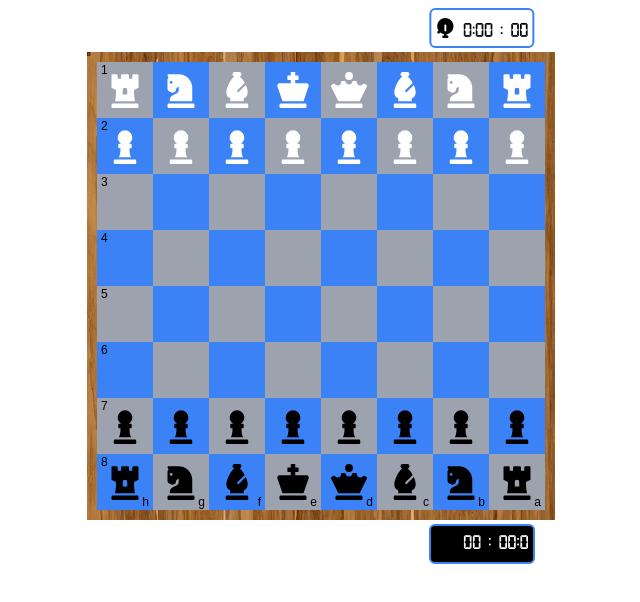
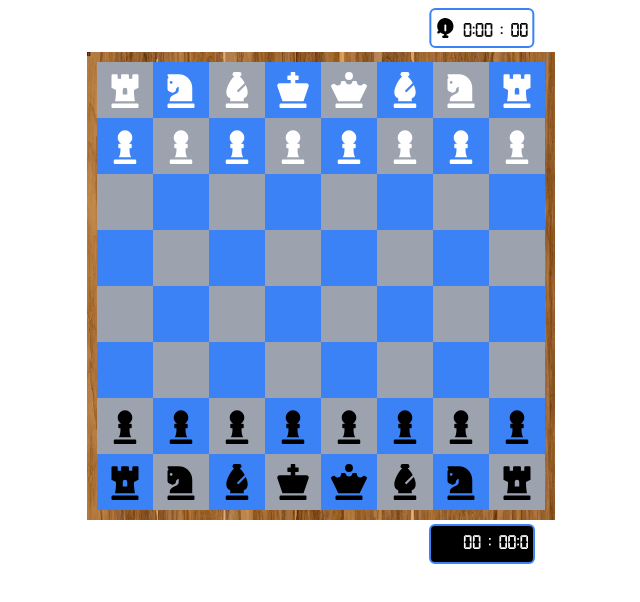
Before and after one commit to vishwak5599/chess, a Next.js app: page /GamePage in a window 1280 px wide. Shown: the top 602 px of the page, without its empty margins (319-959 px from the left). Built offline with nearby package versions, Linux system fonts and the light colour scheme.

Commit message:
corrected lastSquare when prevmove

```diff
--- a/src/app/GamePage/page.tsx
+++ b/src/app/GamePage/page.tsx
@@ -328,7 +328,16 @@ const GamePage=()=>{
 
     //function to handle if a piece is selected i.e QRNP/qrnp if a pawn reaches last square
     const handlePawnToLastSquare = (updatedPiece:string) => {
-        if(pawnToLastSquarePosi.piece!==null && pawnToLastSquarePosi.selRow!==null && pawnToLastSquarePosi.selCol!==null && pawnToLastSquarePosi.newRow!==null && pawnToLastSquarePosi.newCol!==null) updateSelectedPiecePosition(updatedPiece,pawnToLastSquarePosi.selRow,pawnToLastSquarePosi.selCol,pawnToLastSquarePosi.newRow,pawnToLastSquarePosi.newCol)
+        if(pawnToLastSquarePosi.piece!==null && pawnToLastSquarePosi.selRow!==null && pawnToLastSquarePosi.selCol!==null && pawnToLastSquarePosi.newRow!==null && pawnToLastSquarePosi.newCol!==null){
+            const row = pawnToLastSquarePosi.newRow
+            const col = pawnToLastSquarePosi.newCol
+            setBoard((prevBoard)=>{
+                const newBoard = [...prevBoard]
+                newBoard[row] = [...prevBoard[row]]
+                newBoard[row][col] = updatedPiece
+                return newBoard
+            })
+        }
         setPawnToLastSquarePosi({piece:null,selRow:null,selCol:null,newRow:null,newCol:null})
     }
 
@@ -1536,16 +1545,10 @@ const GamePage=()=>{
                             <div key={i} className="flex justify-center">
                                 {row.map((col,j)=>(
                                     <div key={i+""+j} className={`${(i+j)%2==0 ? "bg-gray-400" : "bg-blue-500"}`}>
-                                    <div key={i+""+j} className={`${(isSelected && selectedPiece.row===i && selectedPiece.col===j) ? "bg-blue-800" : (isSelected && possibleMovesForSelectedPiece.some(move => move.row===i && move.col===j)) ? `border-2 md:border-4 p-4 box-border rounded-full border-blue-800 ${(i+j)%2==0 ? "bg-gray-400" : "bg-blue-500"}` : (i+j)%2==0 ? "bg-gray-400" : "bg-blue-500"} flex h-9 w-9 pt-1.5 md:pt-2 lg:pt-2.5 sm:h-9 sm:w-9 md:h-10 md:w-10 lg:h-12 lg:w-12 xl:h-14 xl:w-14 xxl:h-16 xxl:w-16 justify-center relative`}
+                                    <div key={i+""+j} className={`${(isSelected && selectedPiece.row===i && selectedPiece.col===j) ? "bg-blue-800" : (isSelected && possibleMovesForSelectedPiece.some(move => move.row===i && move.col===j)) ? `border-2 md:border-4 p-4 box-border rounded-full border-blue-800 ${(i+j)%2==0 ? "bg-gray-400" : "bg-blue-500"}` : (i+j)%2==0 ? "bg-gray-400" : "bg-blue-500"} flex h-9 w-9 pt-1.5 md:pt-2 lg:pt-2.5 sm:h-9 sm:w-9 md:h-10 md:w-10 lg:h-12 lg:w-12 xl:h-14 xl:w-14 xxl:h-16 xxl:w-16 justify-center`}
                                         onClick={()=>handleSelectedPiece(col,i,j)}
                                     >
-                                        {j === 0 && (
-                                            <div className="absolute top-0 left-0.5 lg:left-1 text-xxs lg:text-xs">{pieceColour===1 ? 8 - i : i + 1}</div>
-                                        )}
                                         <ChessPiece col={col} />
-                                        {i === 7 && (
-                                            <div className="absolute bottom-0 right-0.5 lg:right-1 text-xxs lg:text-xs">{pieceColour===1 ? String.fromCharCode(97 + j) : String.fromCharCode(104 - j)}</div>
-                                        )}
                                     </div>
                                     </div>
                                 ))}
```
